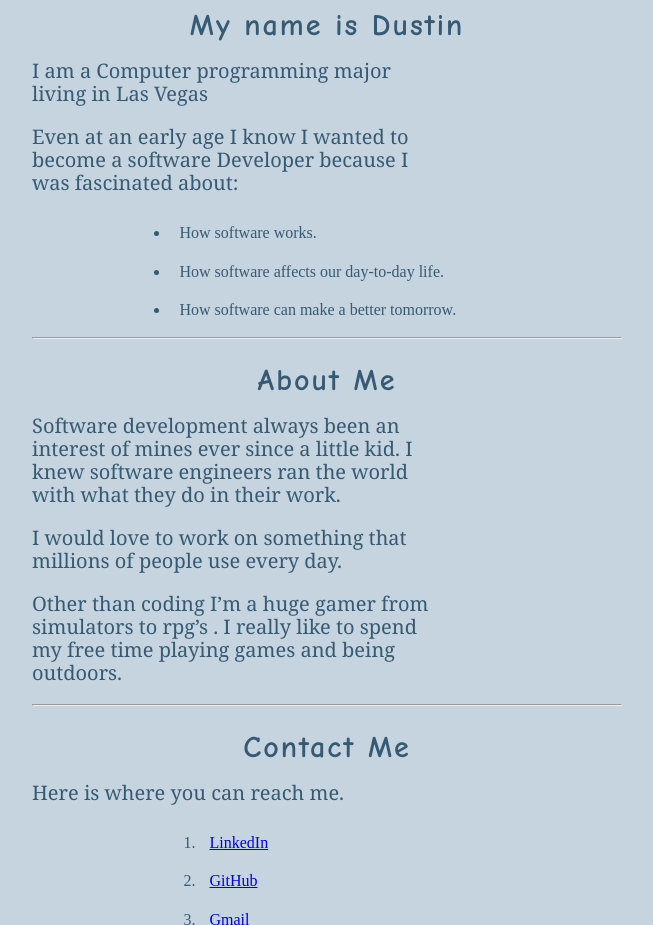
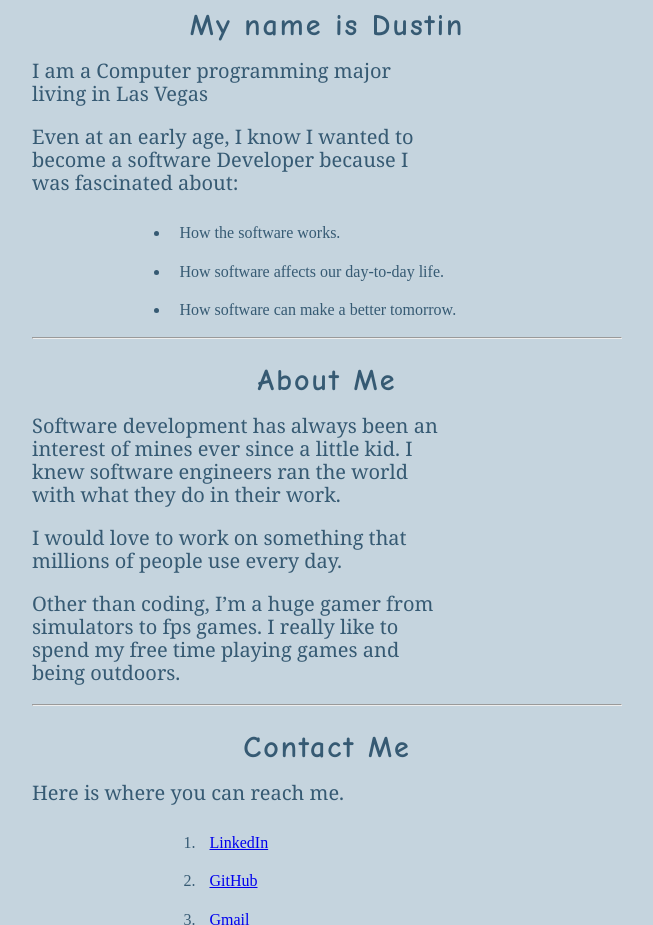
Before and after one commit to nolaxking/Portfolio, a plain HTML site: page index.html in a window 1280 px wide. Shown: the part 1020-1945 px from the top of the page, without its empty margins (313-966 px from the left). Drawn offline with nearby package versions, Linux system fonts and the light colour scheme.

Commit message:
spell check

```diff
--- a/index.html
+++ b/index.html
@@ -29,10 +29,10 @@
             <h2>My name is Dustin</h2>
           </header>
           <p >I am a Computer programming major living in Las Vegas</p>
-          <p>Even at an early age I know I wanted to become a software Developer because I was fascinated about:</p>
+          <p>Even at an early age, I know I wanted to become a software Developer because I was fascinated about:</p>
 <!-- unorderedlist-->
           <ul >
-            <li>How software works.</li>
+            <li>How the software works.</li>
             <li>How software affects our day-to-day life.</li>
             <li>How software can make a better tomorrow.</li>
           </ul>
@@ -40,7 +40,7 @@
         <hr>
         <section>
           <h2>About Me</h2>
-          <p>Software development always been an interest of mines ever since a little kid.
+          <p>Software development has always been an interest of mines ever since a little kid.
             I knew software engineers ran the world with what they
             do in their work.
             <p>I would
@@ -48,7 +48,7 @@
 
             </p>
             <p>
-              Other than coding I’m a huge gamer from simulators to rpg’s . I really like to spend my free time playing
+              Other than coding, I’m a huge gamer from simulators to fps games. I really like to spend my free time playing
               games and being outdoors.
             </p>
 
```
